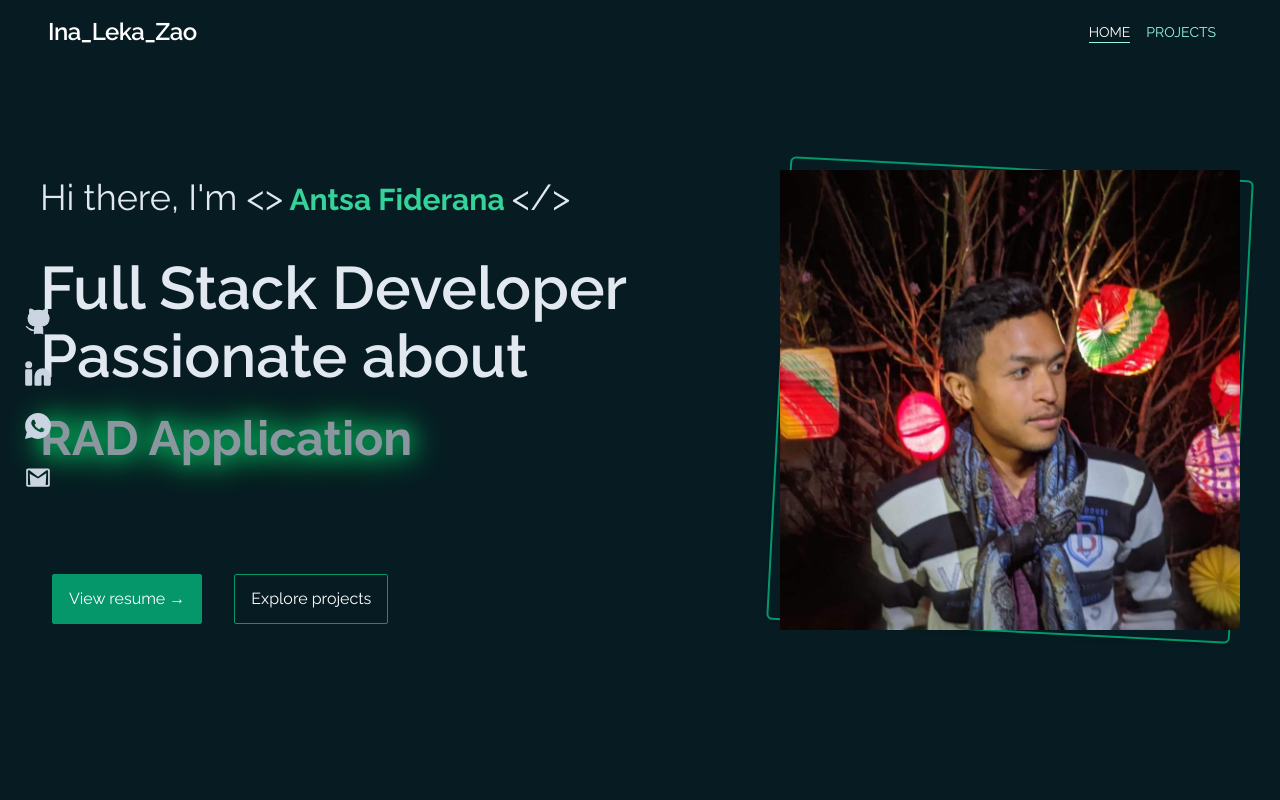
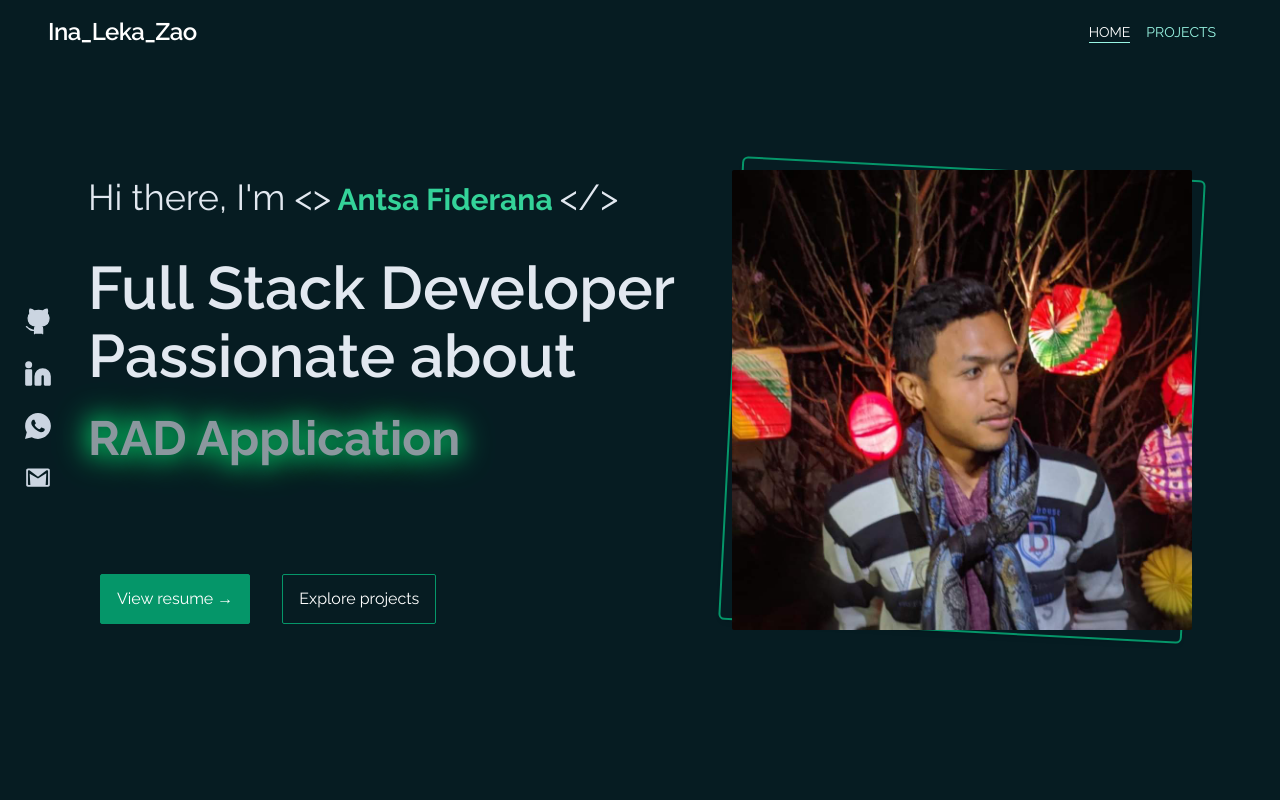
Before and after one commit to AntsaC/portfolio, a Next.js app: page / in a window 1280 px wide. Shown: the top 800 px of the page. Built offline with nearby package versions, Linux system fonts and the light colour scheme.

Commit message:
Update : container global horizontal padding

```diff
--- a/tailwind.config.js
+++ b/tailwind.config.js
@@ -20,10 +20,13 @@ module.exports = {
       },
       container: {
         center: true,
-        padding: '2rem',
-        screens: {
-          '2xl': 'calc(1320px + 5rem)'
-        }
+        padding: {
+          DEFAULT: '1rem',
+          sm: '2rem',
+          lg: '4rem',
+          xl: '5rem',
+          '2xl': '6rem',
+        },
       }
     },
   },
```
